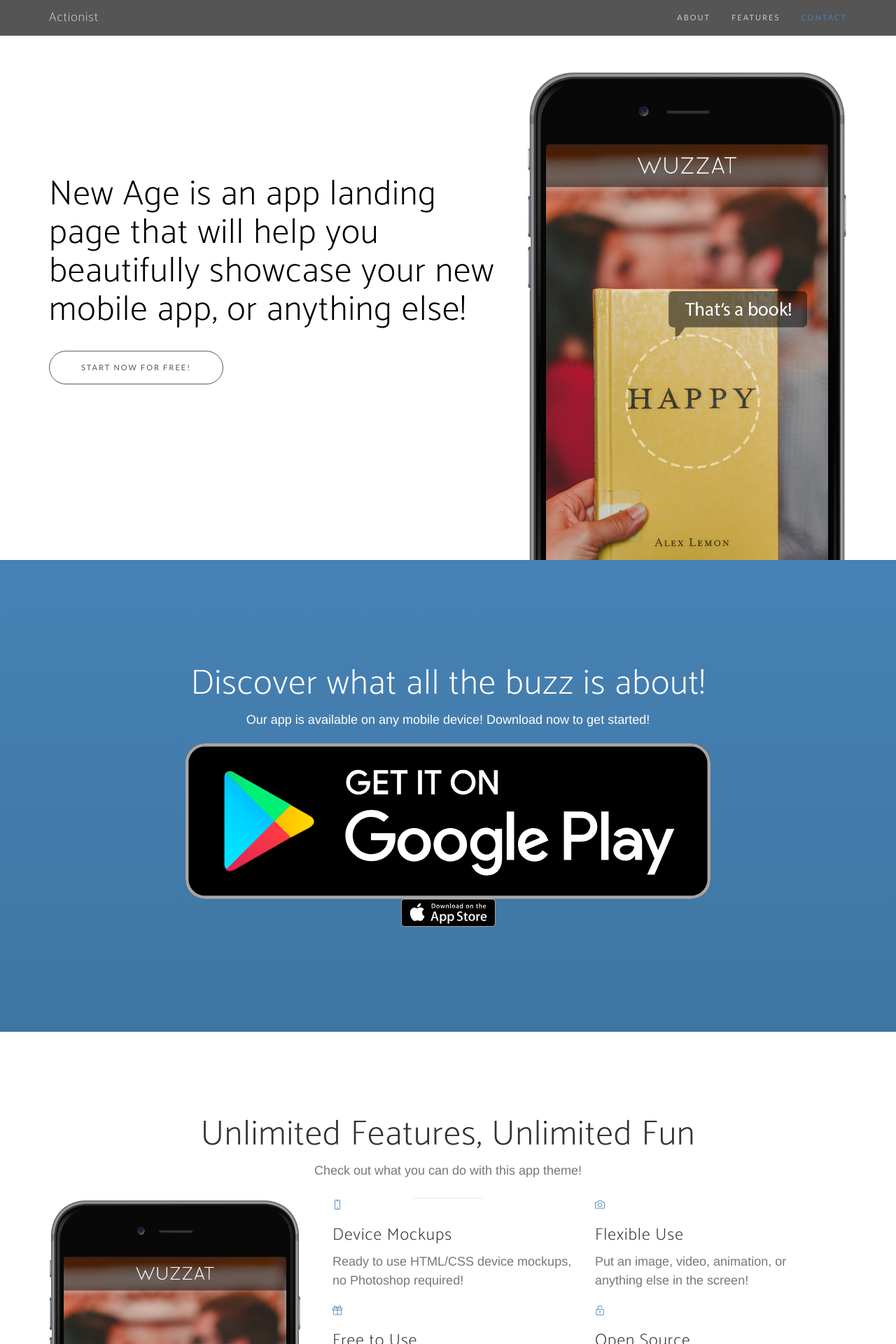
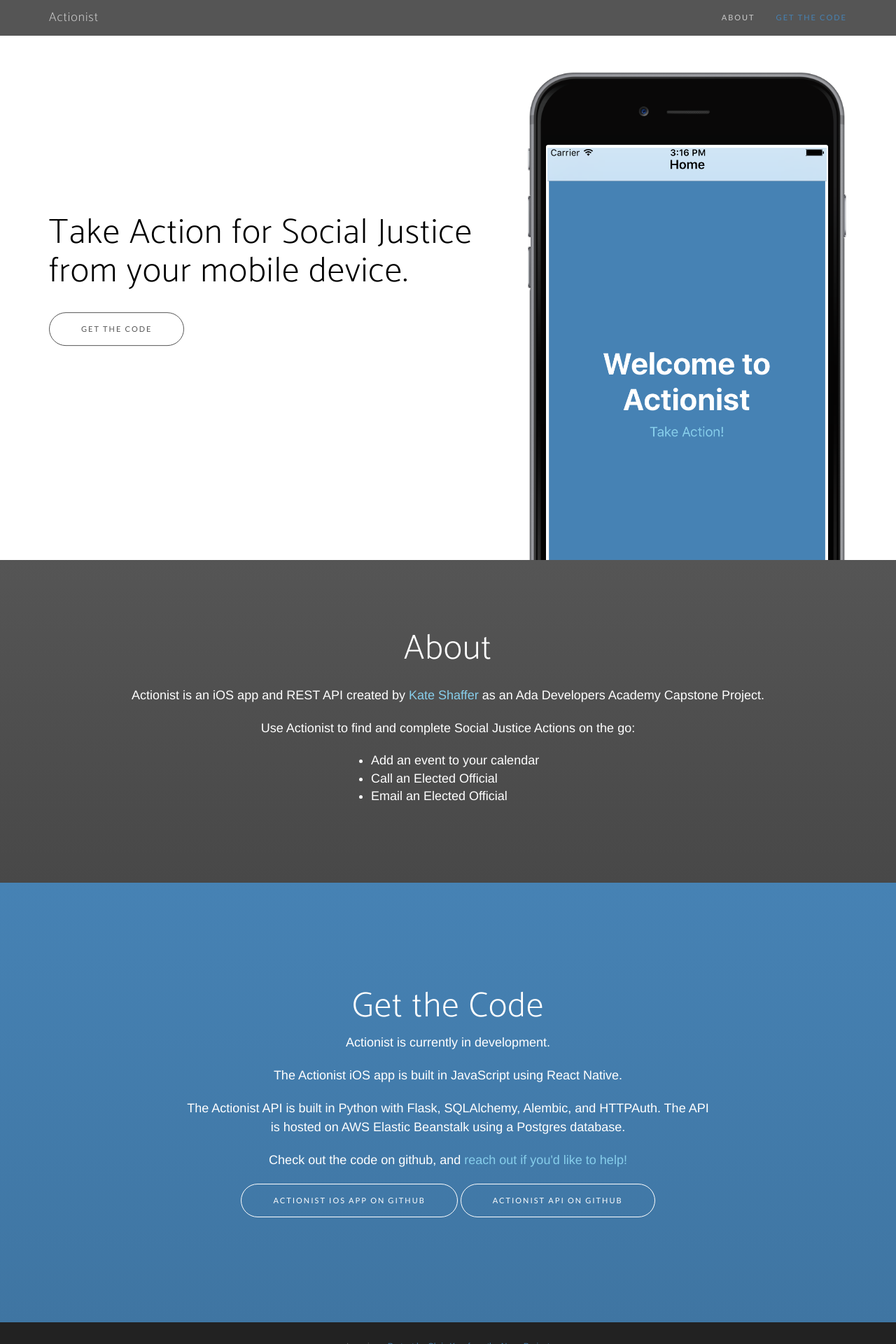
Before and after one commit to brookseakate/actionist-api, a Flask app: page / in a window 1280 px wide. Shown: the top 1920 px of the page at 70% size. Run offline with Flask 2, Linux system fonts and the light colour scheme; parts of the project's set-up code (start-up, migrations or seed data) failed here and were passed over; some libraries are stand-ins or nearby versions; some web fonts are replaced.

Commit message:
Index page content

```diff
--- a/api_1_0/templates/index.html
+++ b/api_1_0/templates/index.html
@@ -26,18 +26,9 @@
 
     <!-- Theme CSS -->
     <link href="/static/css/new-age.css" rel="stylesheet">
-
-    <!-- HTML5 Shim and Respond.js IE8 support of HTML5 elements and media queries -->
-    <!-- WARNING: Respond.js doesn't work if you view the page via file:// -->
-    <!--[if lt IE 9]>
-        <script src="https://oss.maxcdn.com/libs/html5shiv/3.7.0/html5shiv.js"></script>
-        <script src="https://oss.maxcdn.com/libs/respond.js/1.4.2/respond.min.js"></script>
-    <![endif]-->
-
 </head>
 
 <body id="page-top">
-
     <nav id="mainNav" class="navbar navbar-default navbar-fixed-top">
         <div class="container">
             <!-- Brand and toggle get grouped for better mobile display -->
@@ -52,13 +43,10 @@
             <div class="collapse navbar-collapse" id="bs-example-navbar-collapse-1">
                 <ul class="nav navbar-nav navbar-right">
                     <li>
-                        <a class="page-scroll" href="#download">About</a>
+                      <a class="page-scroll" href="#contact">About</a>
                     </li>
                     <li>
-                        <a class="page-scroll" href="#features">Features</a>
-                    </li>
-                    <li>
-                        <a class="page-scroll" href="#contact">Contact</a>
+                        <a class="page-scroll" href="#download">Get the Code</a>
                     </li>
                 </ul>
             </div>
@@ -73,8 +61,8 @@
                 <div class="col-sm-7">
                     <div class="header-content">
                         <div class="header-content-inner">
-                            <h1>New Age is an app landing page that will help you beautifully showcase your new mobile app, or anything else!</h1>
-                            <a href="#download" class="btn btn-outline btn-xl page-scroll">Start Now for Free!</a>
+                            <h1>Take Action for Social Justice from your mobile device.</h1>
+                            <a href="#download" class="btn btn-outline btn-xl page-scroll">Get the Code</a>
                         </div>
                     </div>
                 </div>
@@ -84,7 +72,7 @@
                             <div class="device">
                                 <div class="screen">
                                     <!-- Demo image for screen mockup, you can put an image here, some HTML, an animation, video, or anything else! -->
-                                    <img src="/static/img/demo-screen-1.jpg" class="img-responsive" alt="">
+                                    <img src="/static/img/actionist-home.png" class="img-responsive" alt="">
                                 </div>
                                 <div class="button">
                                     <!-- You can hook the "home button" to some JavaScript events or just remove it -->
@@ -97,127 +85,70 @@
         </div>
     </header>
 
+    <section id="contact" class="contact bg-secondary">
+      <div class="container">
+        <h2 class="section-heading">About</h2>
+        <p>
+          Actionist is an iOS app and REST API created by <a class="email-link" href="http://kateshaffer.com">Kate Shaffer</a> as an Ada Developers Academy Capstone Project.
+        </p>
+        <p>
+          Use Actionist to find and complete Social Justice Actions on the go:
+        </p>
+          <div class="feature-list">
+            <ul>
+              <li>
+                Add an event to your calendar
+              </li>
+              <li>
+                Call an Elected Official
+              </li>
+              <li>
+                Email an Elected Official
+              </li>
+            </ul>
+          </div>
+      </div>
+    </section>
+
     <section id="download" class="download bg-primary text-center">
         <div class="container">
             <div class="row">
                 <div class="col-md-8 col-md-offset-2">
-                    <h2 class="section-heading">Discover what all the buzz is about!</h2>
-                    <p>Our app is available on any mobile device! Download now to get started!</p>
+                    <h2>Get the Code</h2>
+                    <p>Actionist is currently in development.
+                    </p>
+                    <p>
+                      The Actionist iOS app is built in JavaScript using React Native.
+                    </p>
+                    <p>
+                      The Actionist API is built in Python with Flask, SQLAlchemy, Alembic, and HTTPAuth. The API is hosted on AWS Elastic Beanstalk using a Postgres database.
+                    </p>
+                    <p>
+                      Check out the code on github, and <a class="email-link" href="mailto:kate@kateshaffer.com?subject=I want to help with develop Actionist!">reach out if you'd like to help!</a>
+                    </p>
                     <div class="badges">
-                        <a class="badge-link" href="#"><img src="/static/img/google-play-badge.svg" alt=""></a>
-                        <a class="badge-link" href="#"><img src="/static/img/app-store-badge.svg" alt=""></a>
+                        <a href="https://github.com/brookseakate/act-for-justice-ios" class="btn btn-github btn-xl">Actionist iOS app on Github</a>
+                        <a href="https://github.com/brookseakate/act-for-justice-api" class="btn btn-github btn-xl">Actionist API on Github</a>
                     </div>
                 </div>
             </div>
         </div>
     </section>
 
-    <section id="features" class="features">
-        <div class="container">
-            <div class="row">
-                <div class="col-lg-12 text-center">
-                    <div class="section-heading">
-                        <h2>Unlimited Features, Unlimited Fun</h2>
-                        <p class="text-muted">Check out what you can do with this app theme!</p>
-                        <hr>
-                    </div>
-                </div>
-            </div>
-            <div class="row">
-                <div class="col-md-4">
-                    <div class="device-container">
-                        <div class="device-mockup iphone6_plus portrait black">
-                            <div class="device">
-                                <div class="screen">
-                                    <!-- Demo image for screen mockup, you can put an image here, some HTML, an animation, video, or anything else! -->
-                                    <img src="/static/img/demo-screen-1.jpg" class="img-responsive" alt=""> </div>
-                                <div class="button">
-                                    <!-- You can hook the "home button" to some JavaScript events or just remove it -->
-                                </div>
-                            </div>
-                        </div>
-                    </div>
-                </div>
-                <div class="col-md-8">
-                    <div class="container-fluid">
-                        <div class="row">
-                            <div class="col-md-6">
-                                <div class="feature-item">
-                                    <i class="icon-screen-smartphone text-primary"></i>
-                                    <h3>Device Mockups</h3>
-                                    <p class="text-muted">Ready to use HTML/CSS device mockups, no Photoshop required!</p>
-                                </div>
-                            </div>
-                            <div class="col-md-6">
-                                <div class="feature-item">
-                                    <i class="icon-camera text-primary"></i>
-                                    <h3>Flexible Use</h3>
-                                    <p class="text-muted">Put an image, video, animation, or anything else in the screen!</p>
-                                </div>
-                            </div>
-                        </div>
-                        <div class="row">
-                            <div class="col-md-6">
-                                <div class="feature-item">
-                                    <i class="icon-present text-primary"></i>
-                                    <h3>Free to Use</h3>
-                                    <p class="text-muted">As always, this theme is free to download and use for any purpose!</p>
-                                </div>
-                            </div>
-                            <div class="col-md-6">
-                                <div class="feature-item">
-                                    <i class="icon-lock-open text-primary"></i>
-                                    <h3>Open Source</h3>
-                                    <p class="text-muted">Since this theme is MIT licensed, you can use it commercially!</p>
-                                </div>
-                            </div>
-                        </div>
-                    </div>
-                </div>
-            </div>
-    </section>
-
-    <section class="cta">
-        <div class="cta-content">
-            <div class="container">
-                <h2>Stop waiting.<br>Start building.</h2>
-                <a href="#contact" class="btn btn-outline btn-xl page-scroll">Let's Get Started!</a>
-            </div>
-        </div>
-        <div class="overlay"></div>
-    </section>
-
-    <section id="contact" class="contact bg-primary">
-        <div class="container">
-            <h2>We <i class="fa fa-heart"></i> new friends!</h2>
-            <ul class="list-inline list-social">
-                <li class="social-twitter">
-                    <a href="#"><i class="fa fa-twitter"></i></a>
-                </li>
-                <li class="social-facebook">
-                    <a href="#"><i class="fa fa-facebook"></i></a>
-                </li>
-                <li class="social-google-plus">
-                    <a href="#"><i class="fa fa-google-plus"></i></a>
-                </li>
-            </ul>
-        </div>
-    </section>
+    <!-- @TODO - add features section -->
 
     <footer>
         <div class="container">
-            <p>&copy; 2016 Start Bootstrap. All Rights Reserved.</p>
-            <ul class="list-inline">
-                <li>
-                    <a href="#">Privacy</a>
-                </li>
-                <li>
-                    <a href="#">Terms</a>
-                </li>
-                <li>
-                    <a href="#">FAQ</a>
-                </li>
-            </ul>
+            <p>
+              Logo icon:
+              <a href="https://thenounproject.com/term/fist/15242/">Protest by Chris Kerr from the Noun Project</a>
+            </p>
+            <p>
+              Bootstrap Theme:
+                  <a href="https://startbootstrap.com/template-overviews/new-age/"> New Age</a>
+            </p>
+            <br />
+            <p>&copy; 2016 <a href="http://kateshaffer.com">Kate Shaffer</a></p>
         </div>
     </footer>
 
```
Also changed, not shown: api_1_0/static/img/actionist-home.png (added).
